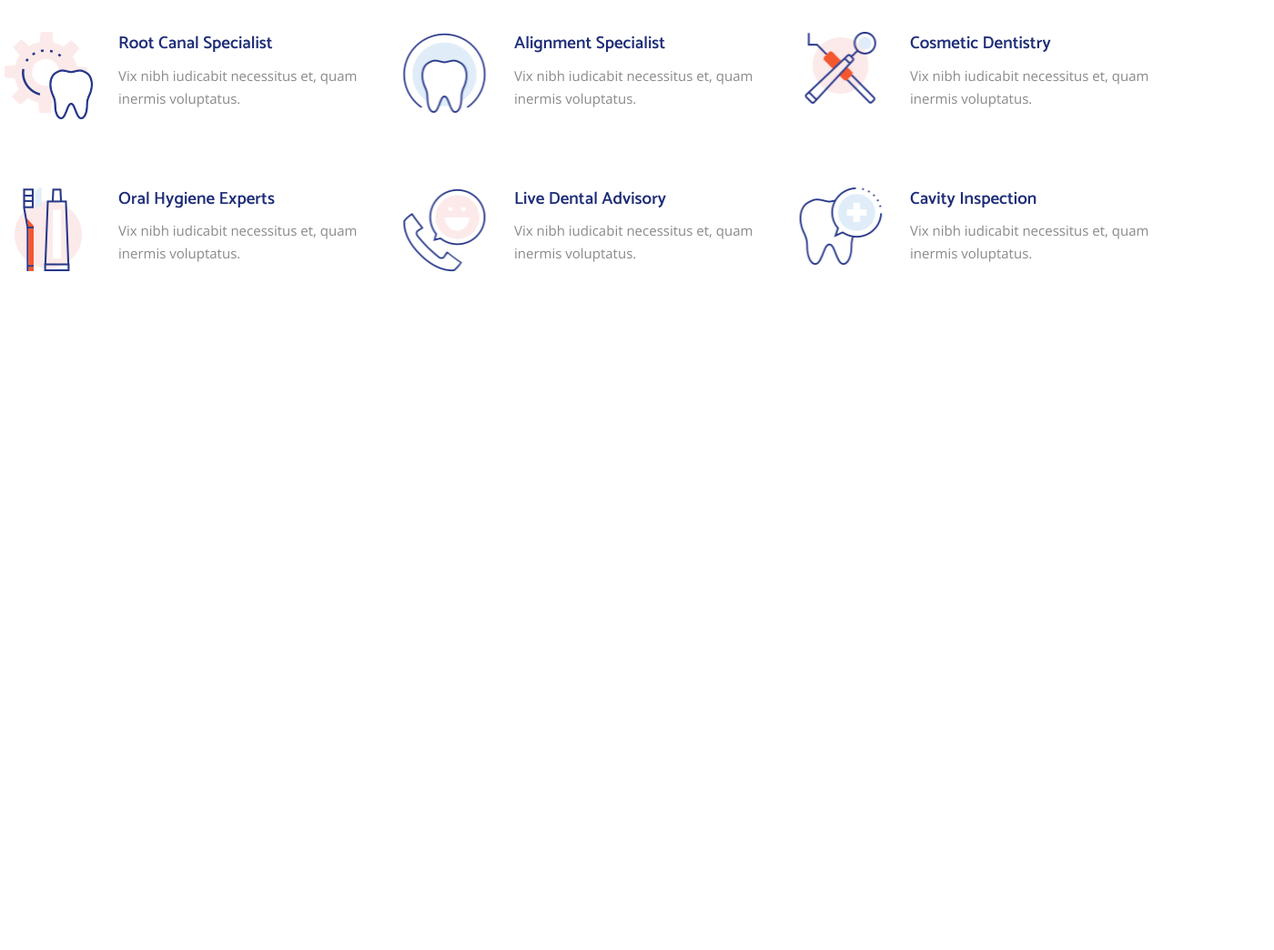
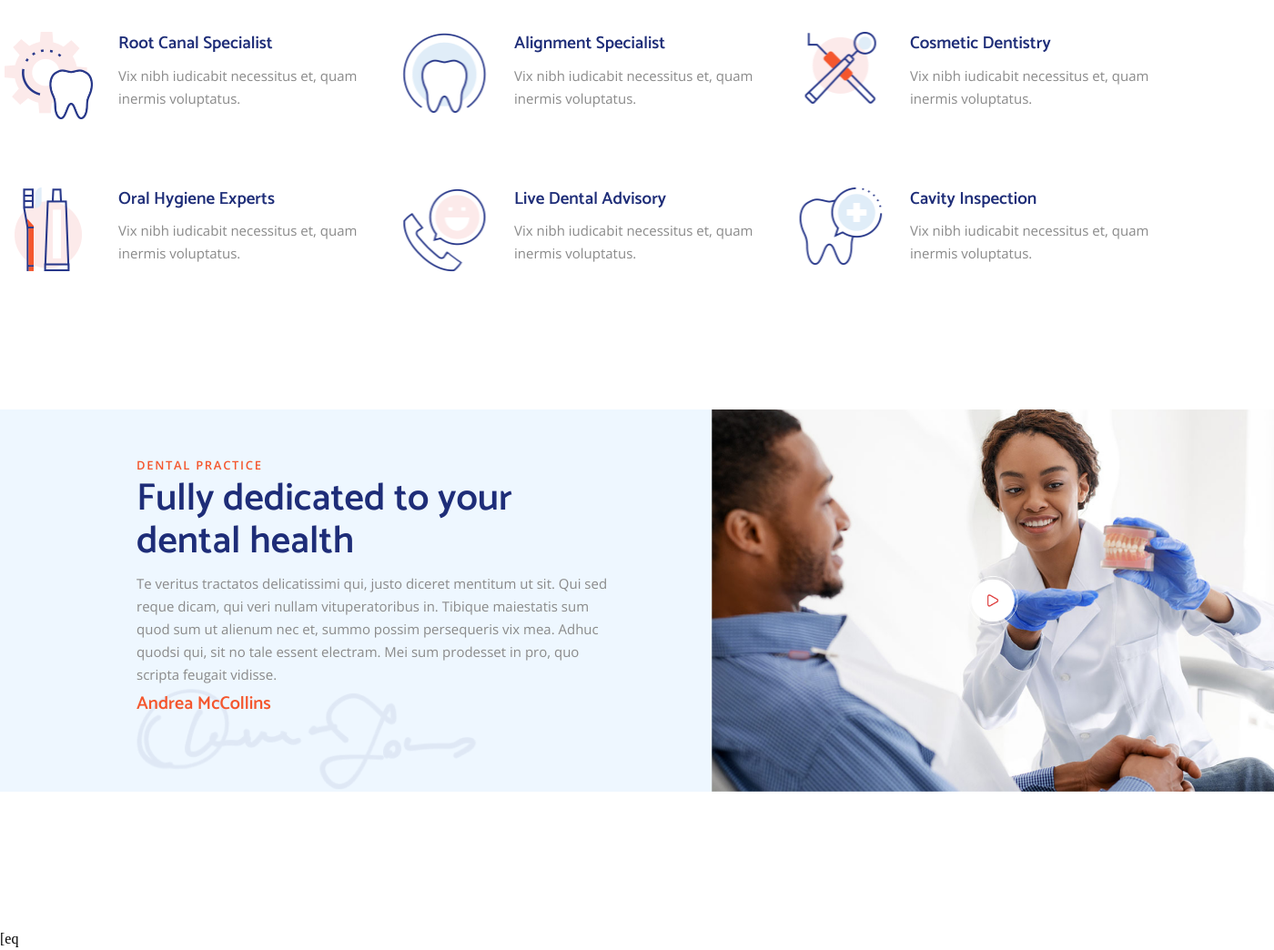
Before and after one commit to shishka1lstx/AllSmiles, a plain HTML site: page index.html in a window 1280 px wide. Shown: the part 1392-2436 px from the top of the page at 91% size, 1400 px wide, since content can reach past the window. Before the commit the page ends 1692 px from the top, so only its background shows below. Drawn offline with Linux system fonts and the light colour scheme.

Commit message:
Add files via upload

```diff
--- a/index.html
+++ b/index.html
@@ -46,7 +46,7 @@
     <div class="main">
 
 
-        <div class="slider">
+        <div class="slider" >
             <div class="slider-item">
                 <img src="img/image.png" class="slider-item-img" style="width: 1920px;">
                 <div class="silder-contnent">
@@ -57,7 +57,7 @@
                 </div>
             </div>
             <div class="slider-item">
-                <img src="img/image.png" class="slider-item-img"  style="width: 1920px;">
+                <img src="img/dentist.png" class="slider-item-img"  style="width: 1920px; ">
                 <div class="silder-contnent">
                     <p class="slider-text">Hohoho</p>
                     <p class="slider-text">Hehehe</p>
@@ -185,6 +185,23 @@
         </div>
 
     </div>
+     <div class="vblock">
+        <div class="vblock__info">
+            <div class="text">
+                <h6 class="vblock__info__name">dental practice</h6>
+                <h1 class="vblock__info__header">Fully dedicated to your dental health</h1>
+                <p class=" info-1__text vblock__info__text">Te veritus tractatos delicatissimi qui, justo diceret mentitum ut sit. Qui sed reque dicam, qui veri nullam vituperatoribus in. Tibique maiestatis sum quod sum ut alienum nec et, summo possim persequeris vix mea. Adhuc quodsi qui, sit no tale essent electram. Mei sum prodesset in pro, quo scripta feugait vidisse.</p>
+                <div style="background-image: url('img/att.png'); height: 111px; width: 523px; text-align:start;  background-size: cover">
+                    <p class="vblock__info__autor">Andrea McCollins</p>
+                </div>
+            </div>
+        </div>
+        <div class="vblock__video" style="width: 1017px;">
+            <img src="img/div.elementor-column-wrap.png" alt="" style="width: 100%; height: 100%;">
+        </div>
+     </div>
+
+     <div>[eq</div>
     <script src="scripts/script.js"></script>
 </body>
 </html>
--- a/styles/style.css
+++ b/styles/style.css
@@ -349,7 +349,7 @@ body{
   color: var(--color-text-blue);
   cursor: pointer;
   position: absolute;
-  top: 250px;
+  top: calc(50% - 50px);
   width: 55px;
   height: 55px;
   left: 23px;
@@ -370,7 +370,7 @@ body{
   color: var(--color-text-blue);
   cursor: pointer;
   position: absolute;
-  top: 250px;
+  top: calc(50% - 50px);
   width: 55px;
   height: 55px;
   right: 23px;
@@ -425,7 +425,7 @@ body{
 .silder-contnent{
   position: absolute;
   display: grid;
-  top: 200px;
+  top: calc(40% - 50px);
   left: 307px;
   row-gap: 13px;
 }
@@ -649,6 +649,7 @@ body{
   row-gap: 75px;
   height: 265px;
   justify-content: center;
+  margin-bottom: 150px;
 }
 
 .elementor-part {
@@ -674,6 +675,87 @@ body{
   color: var(--color-text-blue);
   line-height: 25px;
 }
+
+
+
+.vblock{
+  width: 1400px;
+  height: 420px;
+
+  display: flex;
+  column-gap: 100px;
+
+  background-color: #EEF7FF;
+  align-items: center;
+  justify-content: center;
+  margin-inline: auto;
+  margin-bottom: 150px;
+}
+
+.text{
+  width: 532px;
+
+}
+
+.vblock__video{
+  max-width: 1000px;
+  height: 100%;
+}
+
+.vblock__info{
+  display: grid;
+  text-align: start;
+  align-items: center;
+  justify-content: center;
+  padding-right: 0;
+  max-width: 900px;
+  margin-left: 150px;
+  margin-top: 50px;
+}
+
+.vblock__info__name{
+  color: #F4572E;
+  text-transform: uppercase;
+  font-family: 'Open Sans';
+  letter-spacing: 1.69px;
+  font-weight: 600;
+  font-size: 13px;
+  margin-bottom: 3px;
+}
+
+.vblock__info__header{
+  font-family: 'Catamaran';
+  font-size: 42px;
+  color: var(--color-text-blue);
+  line-height: 47px;
+  flex-wrap: wrap;
+  margin-bottom: 10px;
+}
+
+.vblock__info__text{
+  margin-bottom: 3px;
+
+}
+
+.vblock__info__autor{
+  color: #F4572E;
+  font-size: 20px;
+  font-family: 'Catamaran';
+  line-height: 33.3px;
+}
+
+
+
+
+
+
+
+
+
+
+
+
+
 
 
 
```
Also changed, not shown: img/att.png (added), img/div.elementor-column-wrap.png (added), 1 other file.
